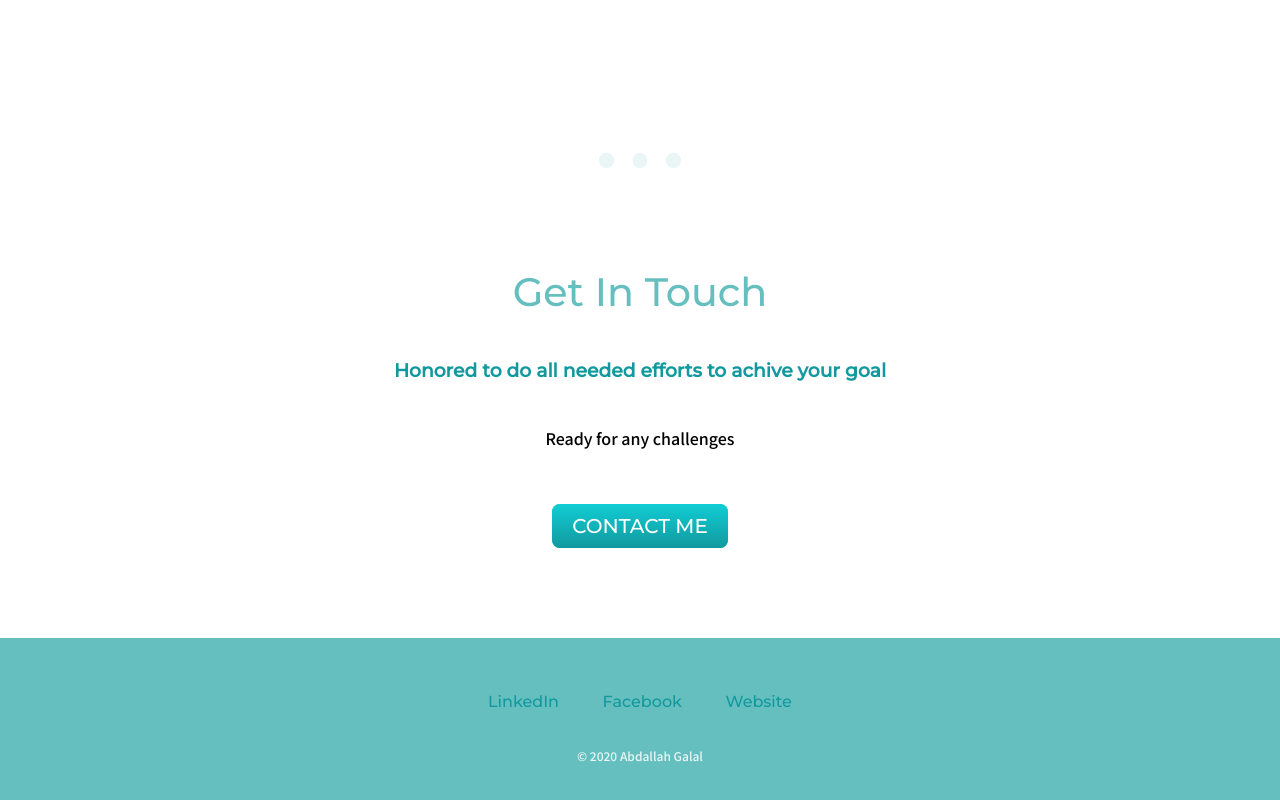
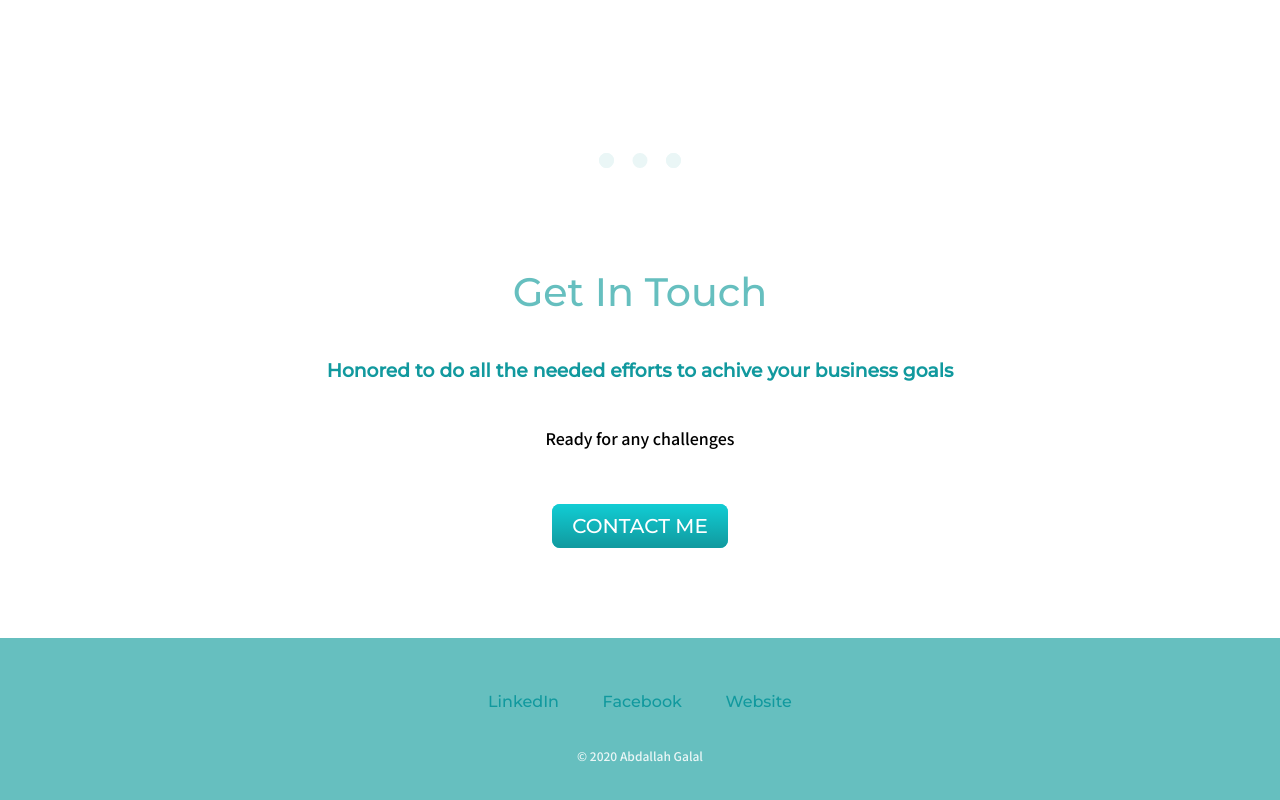
Before and after one commit to Abdallah-Galal/CV, a plain HTML site: page index.html in a window 1280 px wide. Shown: the part 2939-3739 px from the top of the page. Drawn offline with Linux system fonts and the light colour scheme.

Commit message:
Update index.html

```diff
--- a/index.html
+++ b/index.html
@@ -84,7 +84,7 @@
     <hr>
     <div class="contact-me">
       <h2>Get In Touch</h2>
-      <h3>Honored to do all needed efforts to achive your goal</h3>
+      <h3>Honored to do all the needed efforts to achive your business goals</h3>
       <p class="contact-message">Ready for any challenges</p>
       <a class="btn" href="mailto:abdallah-galal@hotmail.com">CONTACT ME</a>
     </div>
```
